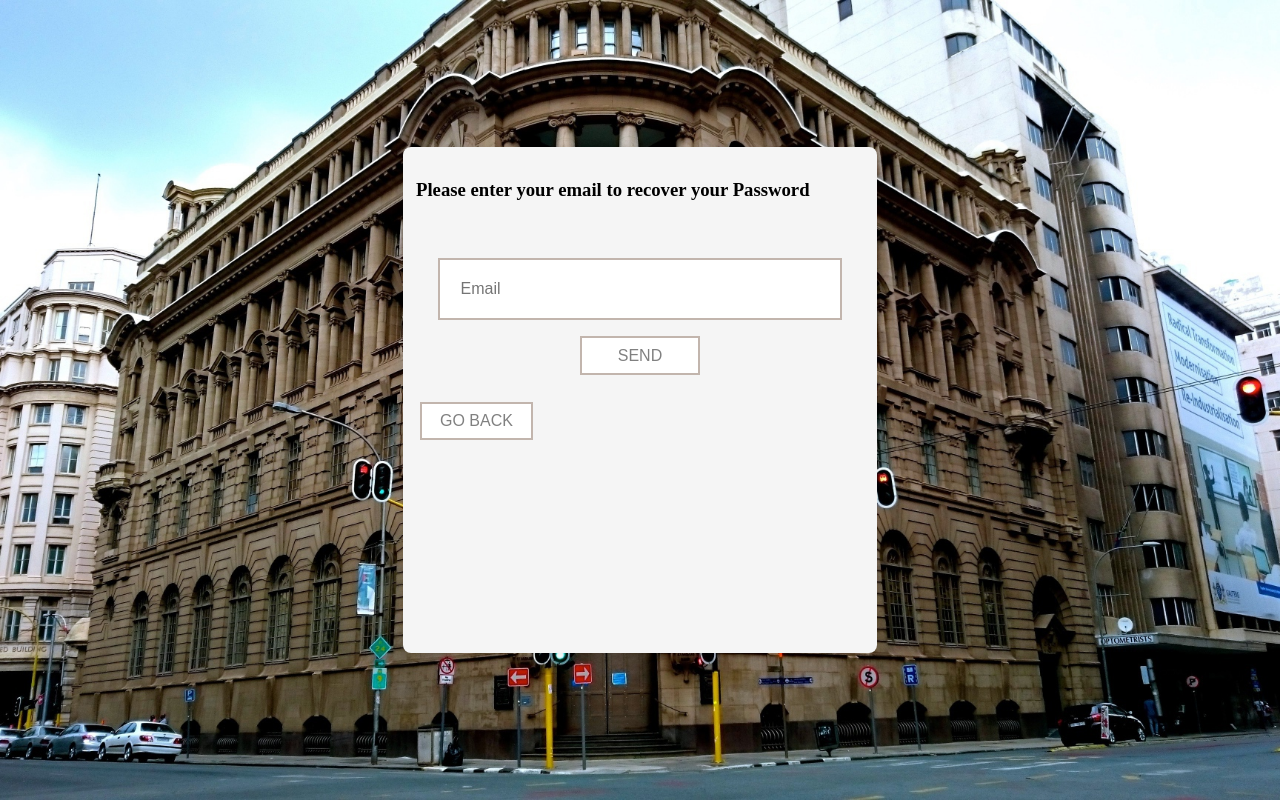
After one commit to majdm777/Digital-wallet-System, a PHP site: page /ForgetPass.php in a window 1280 px wide. The commit adds this page. Run offline with PHP 8.4, Linux system fonts and the light colour scheme.

Commit message:
MAJD 1.0

```diff
--- a/ForgetPass.css
+++ b/ForgetPass.css
@@ -53,7 +53,7 @@
 .OTHER_OPTIONS{
     width: 100%;
     display: flex;
-    flex-direction: row;
+    flex-direction:row;
     justify-content: center;
     align-items: center;
     margin-top: 1%;
@@ -72,6 +72,9 @@
 
 
 
+}
+.SIGN_IN_BUTTON:hover{
+    background: rgba(194,181,173,255);
 }
 .message{
     width: 80%;
--- a/ForgetPass.js
+++ b/ForgetPass.js
@@ -12,25 +12,13 @@ function update(){
         countdown.innerHTML=""
         clearInterval(timerId)
         button.disabled=false
-        retrun;
+        return;
     }
     time--
     countdown.innerHTML=time
 }
 
-function sendver(){
-
-    let emailInput = document.getElementById("email").value;
-    let emailPattern = /^[^\s@]+@[^\s@]+\.[^\s@]+$/;
-    let email=localStorage.getItem("email")
-    if (!emailPattern.test(emailInput)) {
-        alert("Please enter a valid email address.");
-        return;
-    }
-    if(emailInput!=email){
-        alert("Could Not find your account");
-        return;
-    }
+function startTimer(){
     time=30;
     button.style.backgroundColor="rgba(194,181,173,255)"
     button.disabled=true
@@ -38,5 +26,18 @@ function sendver(){
     countdown.innerHTML=time
 
     timerId=setInterval(update,1000)
-    return;
 }
+
+// Check if form was successfully submitted when page loads
+document.addEventListener('DOMContentLoaded', function() {
+    // Check if success indicator exists (set by PHP when send is successful)
+    if(typeof sendSuccess !== 'undefined' && sendSuccess === true){
+        startTimer();
+    }
+
+    // Also check if success message div exists
+    var successIndicator = document.getElementById('success-indicator');
+    // if(successIndicator && successIndicator.textContent.trim() !== ''){
+    //     startTimer();
+    // }
+});
--- /dev/null
+++ b/ForgetPass.php
@@ -0,0 +1,76 @@
+<?php
+$message = "";
+$success_message = "";
+
+if(isset($_POST['send'])){
+    $email = isset($_POST['email']) ? trim($_POST['email']) : '';
+
+    if(empty($email)){
+        $message = "Email is required";
+    } else {
+        // Validate email format
+        if(!filter_var($email, FILTER_VALIDATE_EMAIL)){
+            $message = "Invalid email format";
+        } else {
+            // Check if email exists (replace with your actual validation)
+            if($email == "majdmaatouk@gmail.com" || $email == "majdmaatouk@email.com"){
+                // Email exists - send reset link or show success message
+                // TODO: Implement actual password reset email sending here
+                $success_message = "Password reset link has been sent to your email";
+            } else {
+                $message = "Email not found in our system";
+            }
+        }
+    }
+}
+?>
+
+
+
+
+
+
+
+
+<!DOCTYPE html>
+<html lang="en">
+<head>
+    <meta charset="UTF-8">
+    <meta name="viewport" content="width=device-width, initial-scale=1.0">
+    <link rel="stylesheet" href="ForgetPass.css">
+    <title>LOG-IN page</title>
+</head>
+<body>
+    <div class="wrapper">
+
+    <div class="SIGN_IN_BOX">
+        <h3 class="LOGIN">Please enter your email to recover your Password</h3>
+        <?php if (!empty($message)): ?>
+            <div class="message error-message" style="color: red; margin: 10px 0;"><?php echo htmlspecialchars($message); ?></div>
+        <?php endif; ?>
+        <?php if (!empty($success_message)): ?>
+            <div class="message success-message" id="success-indicator" style="color: green; margin: 10px 0;"><?php echo htmlspecialchars($success_message); ?></div>
+            <script>
+                // Flag to indicate successful submission
+                var sendSuccess = true;
+            </script>
+        <?php endif; ?>
+        <form class="SIGN_IN_FORM" method="post" action="<?php echo $_SERVER['PHP_SELF']; ?>">
+            <input id="email" name="email" placeholder="Email" type="email" required="required" class="input-box" value="<?php echo isset($_POST['email']) ? htmlspecialchars($_POST['email']) : ''; ?>">
+            <input type="submit" name="send" class="SIGN_IN_BUTTON" id="request-button" value="SEND" >
+        </form>
+
+
+        <div class="OTHER_OPTIONS">
+            <button class="SIGN_IN_BUTTON"><a style="text-decoration: none; color: grey;" href="index.php">GO BACK</a></button>
+            <div class="message" id="request-message"></div>
+            <div class="timer" id="countdown"></div>
+        </div>
+
+    </div>
+
+    </div>
+
+    <script src="ForgetPass.js"></script>
+</body>
+</html>
```
Also changed, not shown: ForgetPass.html (deleted, +0 -38 lines), index.php (+5 -4 lines).
